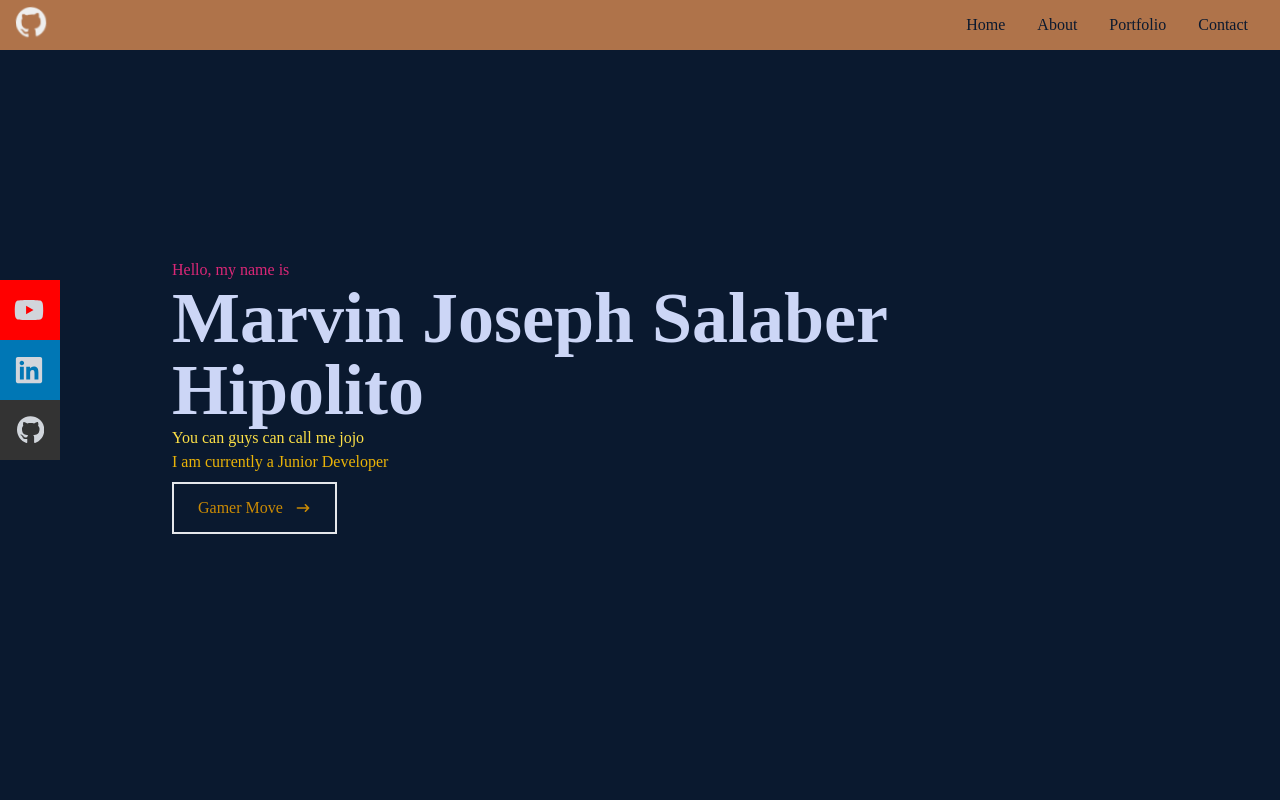
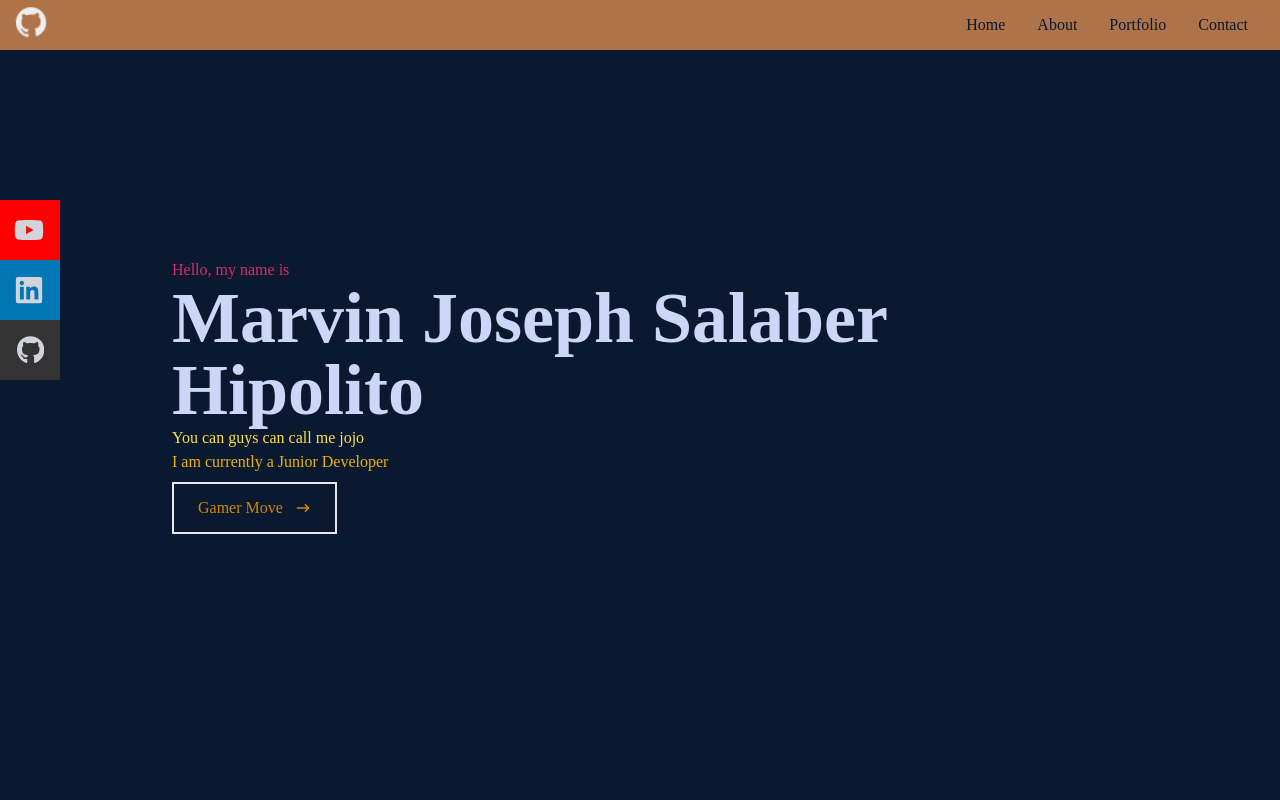
Before and after one commit to jojomarv619/jojoportfolio, a React (Create React App) app: page / in a window 1280 px wide. Shown: the top 800 px of the page. Built offline with nearby package versions, Linux system fonts and the light colour scheme.

Commit message:
second commit

```diff
--- a/src/components/work/Navbar.jsx
+++ b/src/components/work/Navbar.jsx
@@ -22,7 +22,7 @@ const Navbar = (props) => {
   };
 
   return (
-    <div className="fixed w-full h-[50px] flex justify-between items-center px-4 bg-[#AF734A] text-gray-300">
+    <div className="fixed w-full h-[50px] flex justify-between items-center px-4 bg-[#AF734A] text-gray-300 z-10">
       <div>
         <button onClick={buttonClick}>
           <img
--- a/src/components/work/Sidebar.jsx
+++ b/src/components/work/Sidebar.jsx
@@ -1,9 +1,9 @@
-import React, { useState } from "react";
+// import React, { useState } from "react";
 import { FaGithub, FaYoutube, FaLinkedin } from "react-icons/fa";
 
 const SidebarGaming = () => {
   return (
-    <div className="hidden lg:flex fixed flex-col top-[35%] left-0">
+    <div className="fixed hidden lg:flex  flex-col top-[25%] left-0 z-10">
       <ul>
         <li className="w-[160px] h-[60px] flex justify-between items-center ml-[-100px] hover:ml-[-10px] duration-300 bg-[#FF0000]">
           <a
```
Also changed, not shown: jsconfig.json (deleted, +0 -8 lines).
